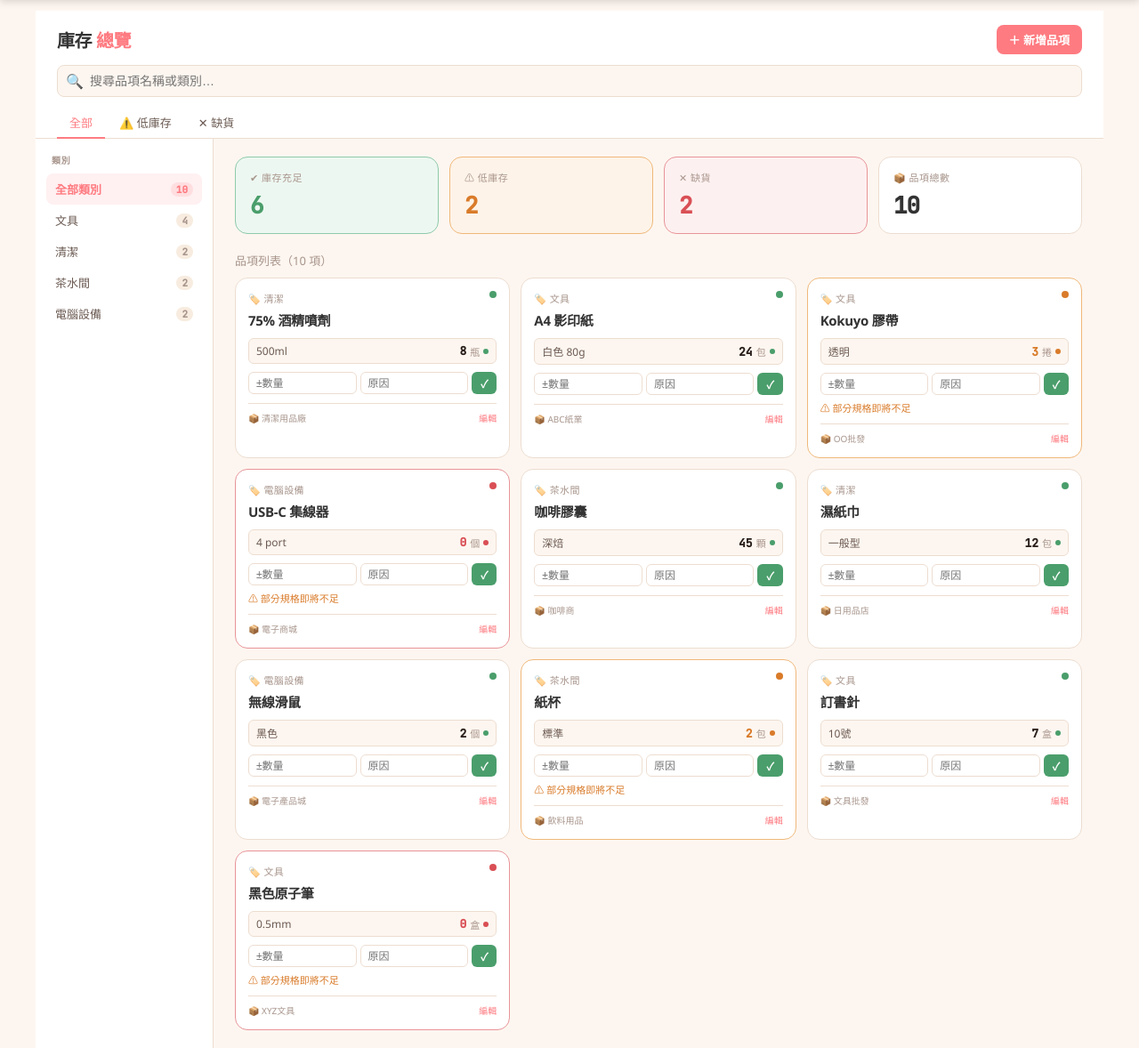
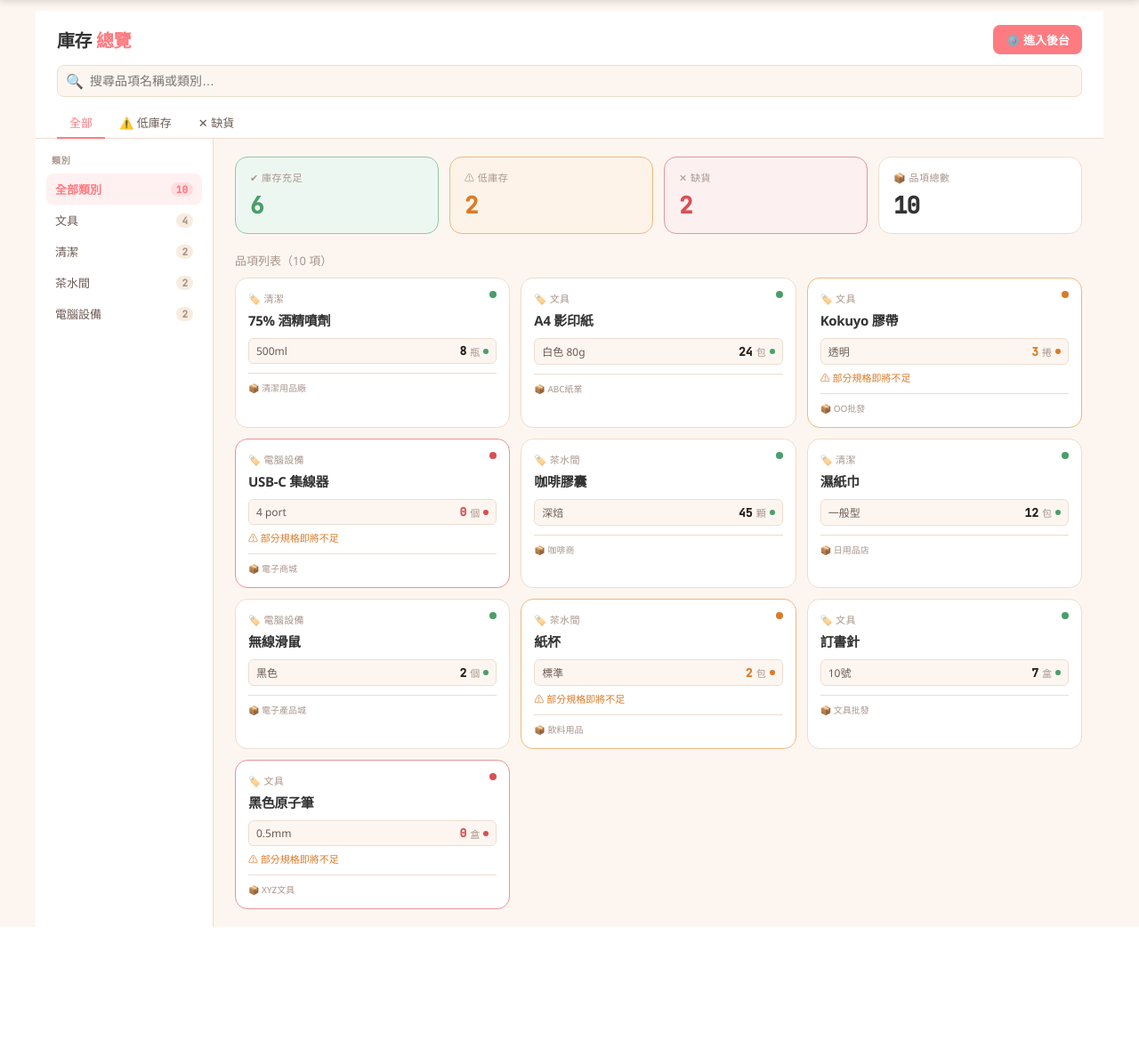
Before and after one commit to tobiasgatainan-cmyk/inventory-system-render, a Flask app: page / in a window 1280 px wide. Shown: the part 54-1232 px from the top of the page at 89% size. After the commit the page ends 1096 px from the top, so only its background shows below. Run offline with Flask 3, Linux system fonts and the light colour scheme; a user stored in the database is signed in; data comes from the database, SQL or seed files in the repository.

Commit message:
Update index.html

```diff
--- a/templates/index.html
+++ b/templates/index.html
@@ -51,7 +51,6 @@
 .item-card-name{font-size:15px;font-weight:700;letter-spacing:-.3px;margin-bottom:10px}
 .sdot{position:absolute;top:14px;right:14px;width:8px;height:8px;border-radius:50%}
 .sok{background:var(--ok)}.slow{background:var(--low)}.sout{background:var(--out)}
-.item-card.low-stock{border-color:#f0b87a}.item-card.out-stock{border-color:#e89499}
 .spec-list{display:flex;flex-direction:column;gap:5px}
 .spec-row-d{display:flex;align-items:center;gap:4px;padding:5px 8px;background:var(--bg);border-radius:6px;font-size:12px;border:1px solid var(--border)}
 .spec-name{color:var(--text2);font-weight:500;flex:1}
@@ -60,10 +59,6 @@
 .idot{width:6px;height:6px;border-radius:50%;flex-shrink:0}
 .item-footer{display:flex;align-items:center;justify-content:space-between;margin-top:10px;padding-top:8px;border-top:1px solid var(--border);font-size:10px;color:var(--text3)}
 .warn-label{font-size:11px;color:var(--low);margin-top:6px}
-.adj-form{display:flex;gap:4px;margin-top:4px}
-.adj-form input{flex:1;padding:4px 8px;border:1px solid var(--border);border-radius:6px;font-size:12px;outline:none;min-width:0}
-.adj-form input:focus{border-color:var(--accent)}
-.adj-btn{padding:4px 10px;background:var(--ok);color:#fff;border:none;border-radius:6px;font-size:12px;cursor:pointer;font-weight:600;white-space:nowrap}
 .empty-state{text-align:center;padding:48px;color:var(--text3);grid-column:1/-1}
 @media(max-width:640px){.inv-body{grid-template-columns:1fr}.cat-sidebar{display:none}.stats-row{grid-template-columns:repeat(2,1fr)}}
 </style>
@@ -73,8 +68,8 @@
 <div class="inv-header">
   <div class="inv-header-top">
     <h1>庫存 <span>總覽</span></h1>
-    {% if current_user.can_edit() %}
-    <a href="{{ url_for('admin_add_item') }}" style="padding:7px 14px;background:var(--accent);color:#fff;border-radius:var(--radius);font-size:13px;font-weight:600;text-decoration:none">＋ 新增品項</a>
+    {% if current_user.is_authenticated and current_user.can_edit() %}
+    <a href="{{ url_for('admin_items') }}" style="padding:7px 14px;background:var(--accent);color:#fff;border-radius:var(--radius);font-size:13px;font-weight:600;text-decoration:none">⚙️ 進入後台</a>
     {% endif %}
   </div>
   <div class="search-bar">
@@ -147,14 +142,6 @@
             <span class="spec-unit">{{ item.unit }}</span>
             <span class="idot" style="background:{% if ss=='out' %}var(--out){% elif ss=='low' %}var(--low){% else %}var(--ok){% endif %}"></span>
           </div>
-          {% if current_user.can_edit() %}
-          <form method="POST" action="{{ url_for('stock_adjust') }}" class="adj-form">
-            <input type="hidden" name="spec_id" value="{{ spec.id }}">
-            <input type="number" name="change" placeholder="±數量" required>
-            <input type="text" name="reason" placeholder="原因">
-            <button type="submit" class="adj-btn">✓</button>
-          </form>
-          {% endif %}
           {% endfor %}
         </div>
         {% if has_out or has_low.v %}
@@ -162,9 +149,6 @@
         {% endif %}
         <div class="item-footer">
           <span>📦 {{ item.supplier or '—' }}</span>
-          {% if current_user.can_edit() %}
-          <a href="{{ url_for('admin_edit_item', iid=item.id) }}" style="color:var(--accent);text-decoration:none">編輯</a>
-          {% endif %}
         </div>
       </div>
       {% else %}
@@ -186,7 +170,7 @@ function setTab(tab,el){
 function filterItems(){
   const q=document.getElementById('searchInput').value.toLowerCase();
   const cards=document.querySelectorAll('#itemGrid .item-card');
-  let ok=0,low=0,out=0,visible=0;
+  let visible=0;
   cards.forEach(card=>{
     const name=card.dataset.name.toLowerCase();
     const cat=card.dataset.cat.toLowerCase();
@@ -194,10 +178,9 @@ function filterItems(){
     const mq=!q||name.includes(q)||cat.includes(q);
     const mt=currentTab==='all'||(currentTab==='low'&&status==='low')||(currentTab==='out'&&status==='out');
     card.style.display=(mq&&mt)?'':'none';
-    if(mq&&mt){visible++;if(status==='ok')ok++;else if(status==='low')low++;else out++;}
+    if(mq&&mt)visible++;
   });
   document.getElementById('section-label').textContent=`品項列表（${visible} 項）`;
 }
 </script>
-
 {% endblock %}
```
